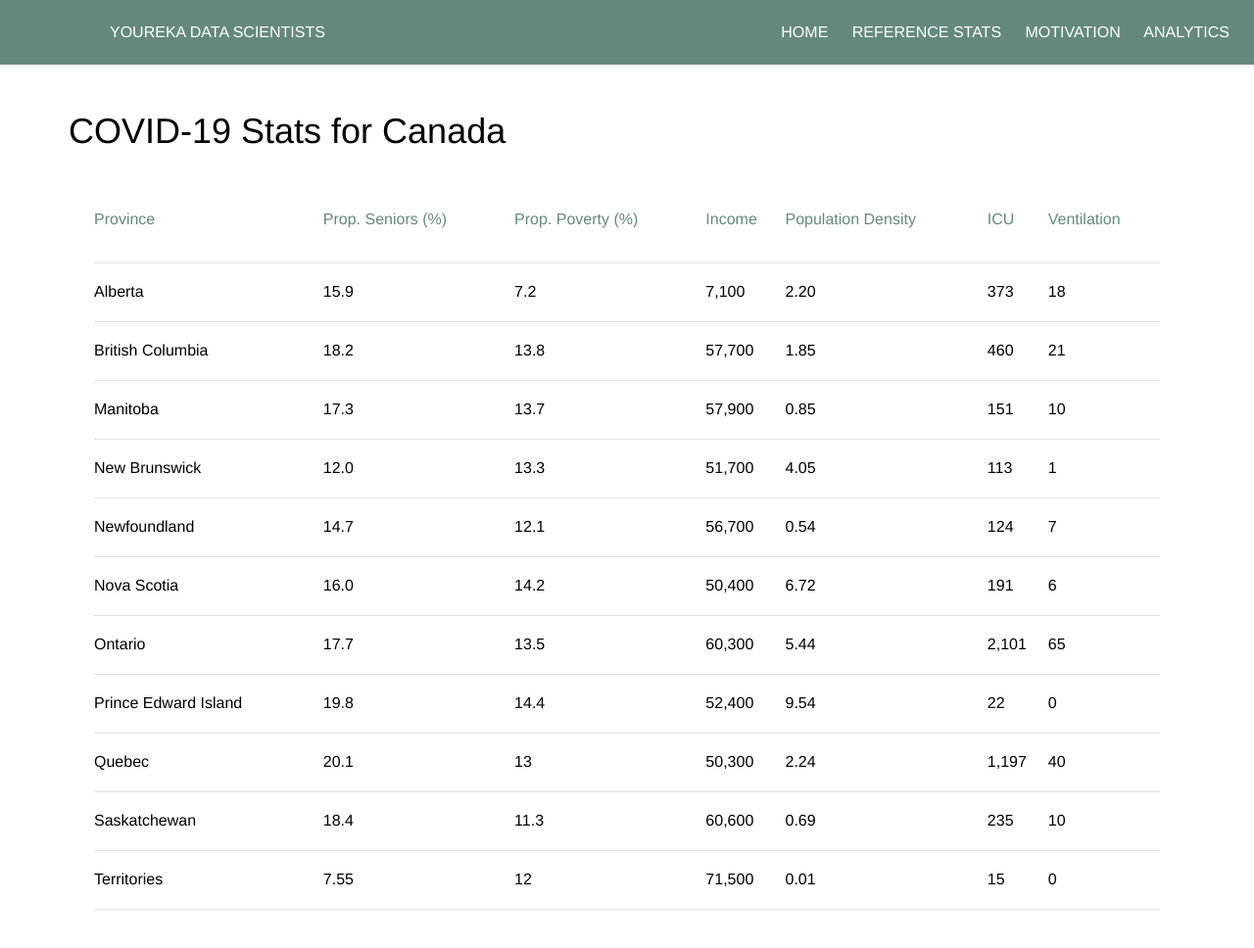
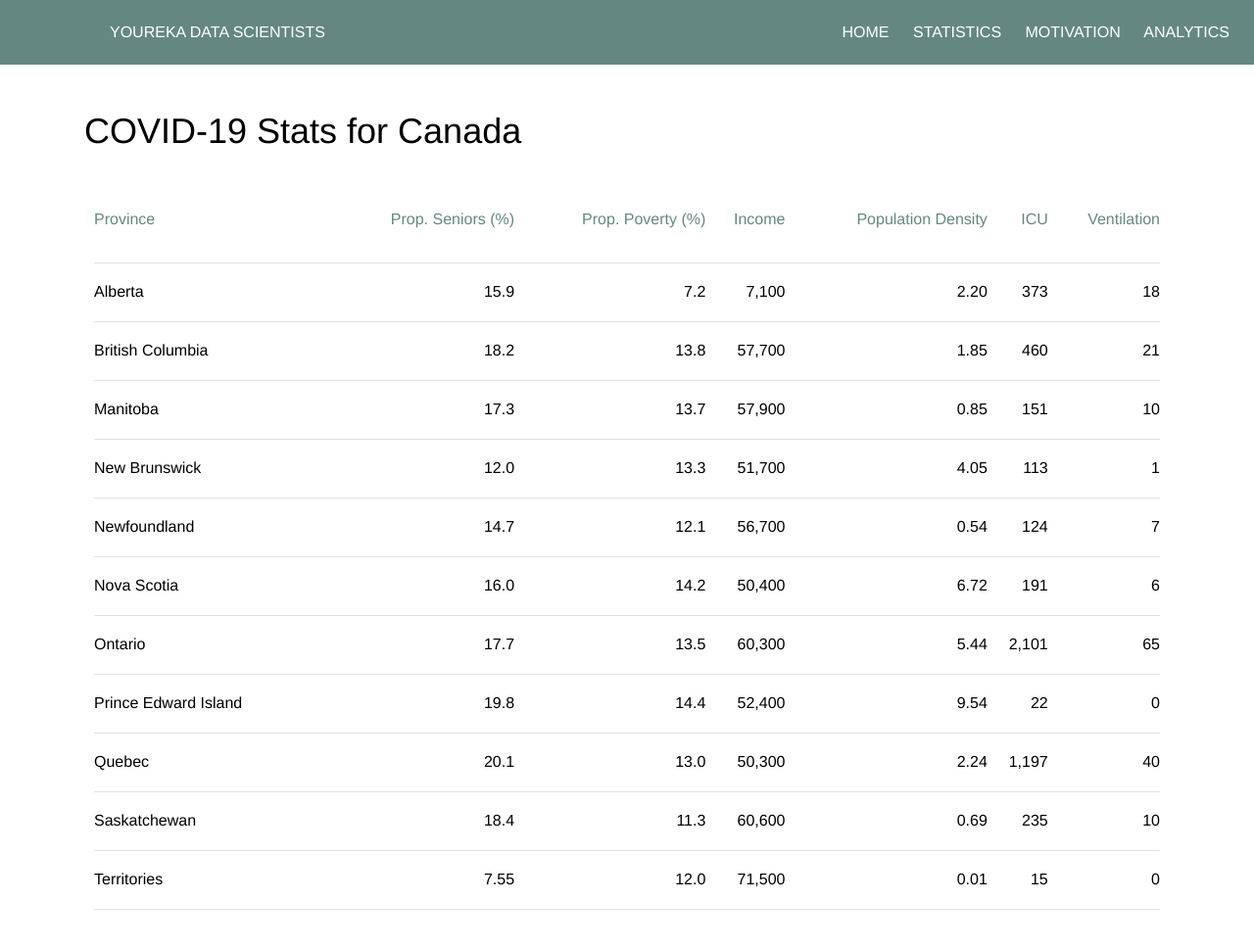
Before and after one commit to Mehulgupta9991/covid_tracker, a plain HTML site: page covid_website/stats.html in a window 1280 px wide. Shown: the whole page at 98% size. Before the commit the page ends 929 px from the top, so only its background shows below. Drawn offline with Linux system fonts and the light colour scheme.

Commit message:
added styling

```diff
--- a/covid_website/assets/stylesheets/main.css
+++ b/covid_website/assets/stylesheets/main.css
@@ -20,6 +20,11 @@ footer {
 
 p {
     line-height: 20px;
+    font-size: 18px;
+}
+
+strong {
+    font-weight: bold;
 }
 
 /* NAVIGATION =============================================================== */
@@ -66,8 +71,8 @@ nav {
     width: 50%;
 }
 
-strong {
-    font-weight: bold;
+#stats-title-container {
+    margin-left: 1em;
 }
 
 /* MAIN APP ================================================================= */
@@ -107,25 +112,15 @@ table:last-child {
 th, td {
     padding-bottom: 22px;
     vertical-align: top;
-    text-align: left;
-}
-
-thead {
-    line-height: 44px;
+    text-align: right;
 }
 
 thead th {
     color: #648880;
     font-size: 16px;
     font-weight: 500;
-    text-align: left;
-}
-
-tbody th {
-    color: #a9b2b9;
-    font-size: 14px;
-    padding-top: 22px;
-    text-transform: uppercase;
+    text-align: right;
+    line-height: 44px;
 }
 
 tbody td {
--- a/covid_website/stats.html
+++ b/covid_website/stats.html
@@ -1,7 +1,7 @@
 <!DOCTYPE html>
 <html lang="en">
     <head>
-        <title>Stats</title>
+        <title>COVID-19 Statistics</title>
         <meta charset="utf-8">
         <link rel="stylesheet" href="assets/stylesheets/reset.css">
         <link rel="stylesheet" href="assets/stylesheets/main.css">
@@ -12,14 +12,14 @@
             <nav class="primary-nav">
                 <a id="group-name">Youreka Data Scientists</a>
                 <a id="home" href="index.html">Home</a>
-                <a id="stats" href="stats.html">Reference Stats</a>
+                <a id="stats" href="stats.html">Statistics</a>
                 <a id="about" href="motivation.html">Motivation</a>
                 <a id="about" href="analytics.html">Analytics</a>
             </nav>
         </header>
 
         <section class="table-container">
-            <header>
+            <header id="stats-title-container">
                 <h1 class="title" id="stats-title">COVID-19 Stats for Canada</h1>
             </header>
 
@@ -27,7 +27,7 @@
             <table class="stat-table">
                 <thead>
                     <tr class="table-header">
-                        <th>Province</th>
+                        <th class="table-province">Province</th>
                         <th>Prop. Seniors (%)</th>
                         <th>Prop. Poverty (%)</th>
                         <th>Income</th>
@@ -122,7 +122,7 @@
                     <tr>
                         <td class="table-province">Quebec</td>
                         <td>20.1</td>
-                        <td>13</td>
+                        <td>13.0</td>
                         <td>50,300</td>
                         <td>2.24</td>
                         <td>1,197</td>
@@ -142,7 +142,7 @@
                     <tr>
                         <td class="table-province">Territories</td>
                         <td>7.55</td>
-                        <td>12</td>
+                        <td>12.0</td>
                         <td>71,500</td>
                         <td>0.01</td>
                         <td>15</td>
@@ -152,4 +152,6 @@
             </table>
         </section>
     </body>
+
+    <footer></footer>
 </html>
```
Also changed, not shown: covid_website/analytics.html (+2 -2 lines), covid_website/index.html (+5 -3 lines), covid_website/motivation.html (+2 -2 lines), covid_website/assets/images/youreka.png (added).
